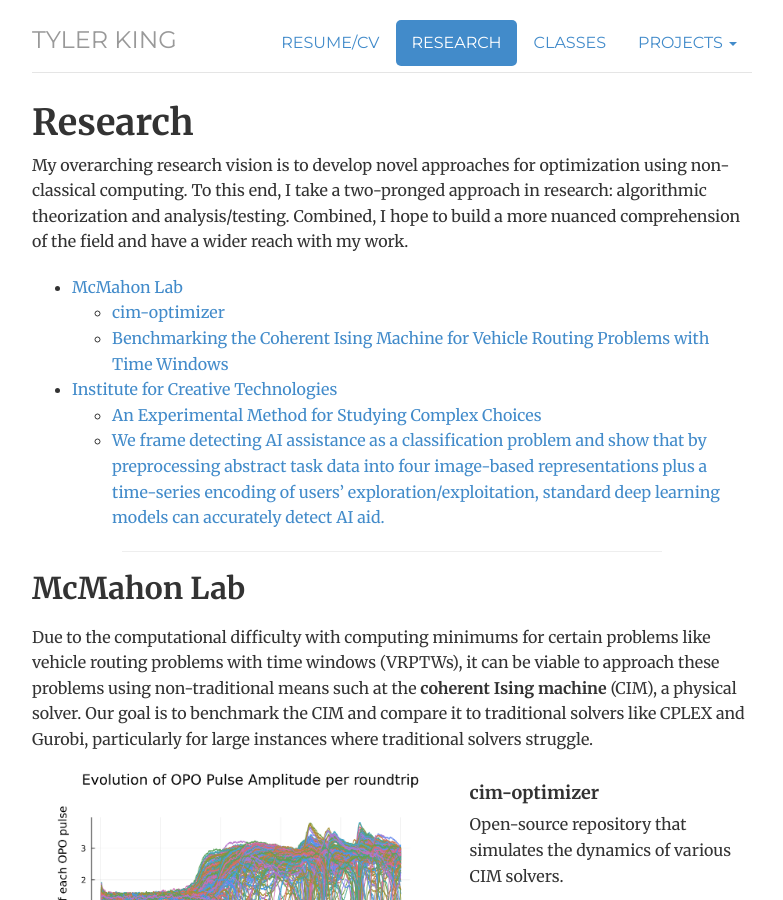
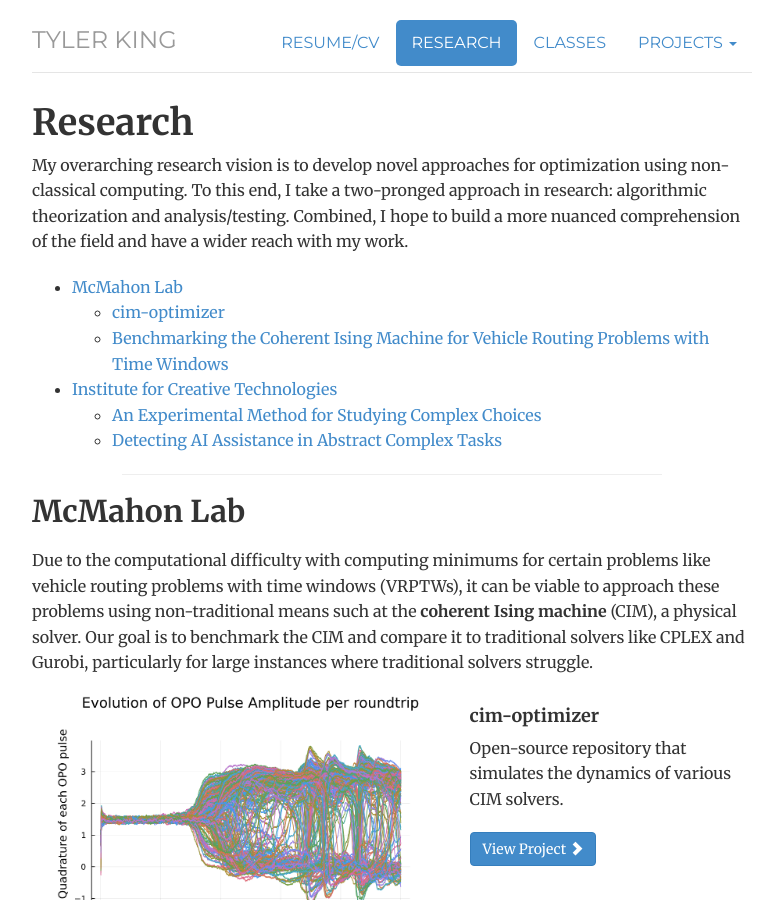
Before and after one commit to tylertking/tylertking.github.io, a Jekyll site: the page built from research/index.html, in a window 1280 px wide and 900 px high. Shown: the whole window, without its empty margins (248-1031 px from the left). Built offline with Jekyll 4.4.1, drawn with Linux system fonts in a browser that asks for light colours; some of the changed text lies outside the part shown.

Commit message:
update ICT work again

```diff
--- a/research/ICT/complex_task_classification.html
+++ b/research/ICT/complex_task_classification.html
@@ -10,7 +10,7 @@
 <div class="text-center">
 	<h1>{{page.description}}</h1>
 
-	<img class="img-fluid" src="/img/complex_task_classification_pipeline.pdf" height="200">
+	<img class="img-fluid" src="/img/complex_task_classification_pipeline-1.png" height="200">
 	<br>
 	<br>
 
--- a/research/index.html
+++ b/research/index.html
@@ -38,7 +38,7 @@
 <p></p>
 <p> Humans tend to leverage various heuristics in their optimization of dependent choices. We apply various neural networks along with older statistical models like logistical regression to capture this behaviour using cognitive biases such as loss aversion and anchoring. </p>
 {% include project-blurb.html inDepth="ICT/complex_choices.html" preview="landscapePicture2 (1).png" title="An Experimental Method for Studying Complex Choices" description="To better understand how humans approach complex decisions, we introduce an experimental paradigm that involves rotating dials that control the dimension of a nonlinear problem, along with analyzing these results."%}
-{% include project-blurb.html inDepth="ICT/complex_task_classification.html" preview="complex_task_classification_pipeline.pdf" title="We frame detecting AI assistance as a classification problem and show that by preprocessing abstract task data into four image-based representations plus a time-series encoding of users’ exploration/exploitation, standard deep learning models can accurately detect AI aid."%}
+{% include project-blurb.html inDepth="ICT/complex_task_classification.html" preview="complex_task_classification_pipeline-1.png" title="Detecting AI Assistance in Abstract Complex Tasks" description="We frame detecting AI assistance as a classification problem and show that by preprocessing abstract task data into four image-based representations plus a time-series encoding of users’ exploration/exploitation, standard deep learning models can accurately detect AI aid."%}
 
 <!-- <h2>Past Summer Research</h2>
 <p></p>
```
Also changed, not shown: img/complex_task_classification_pipeline-1.png (added), 1 other file.
